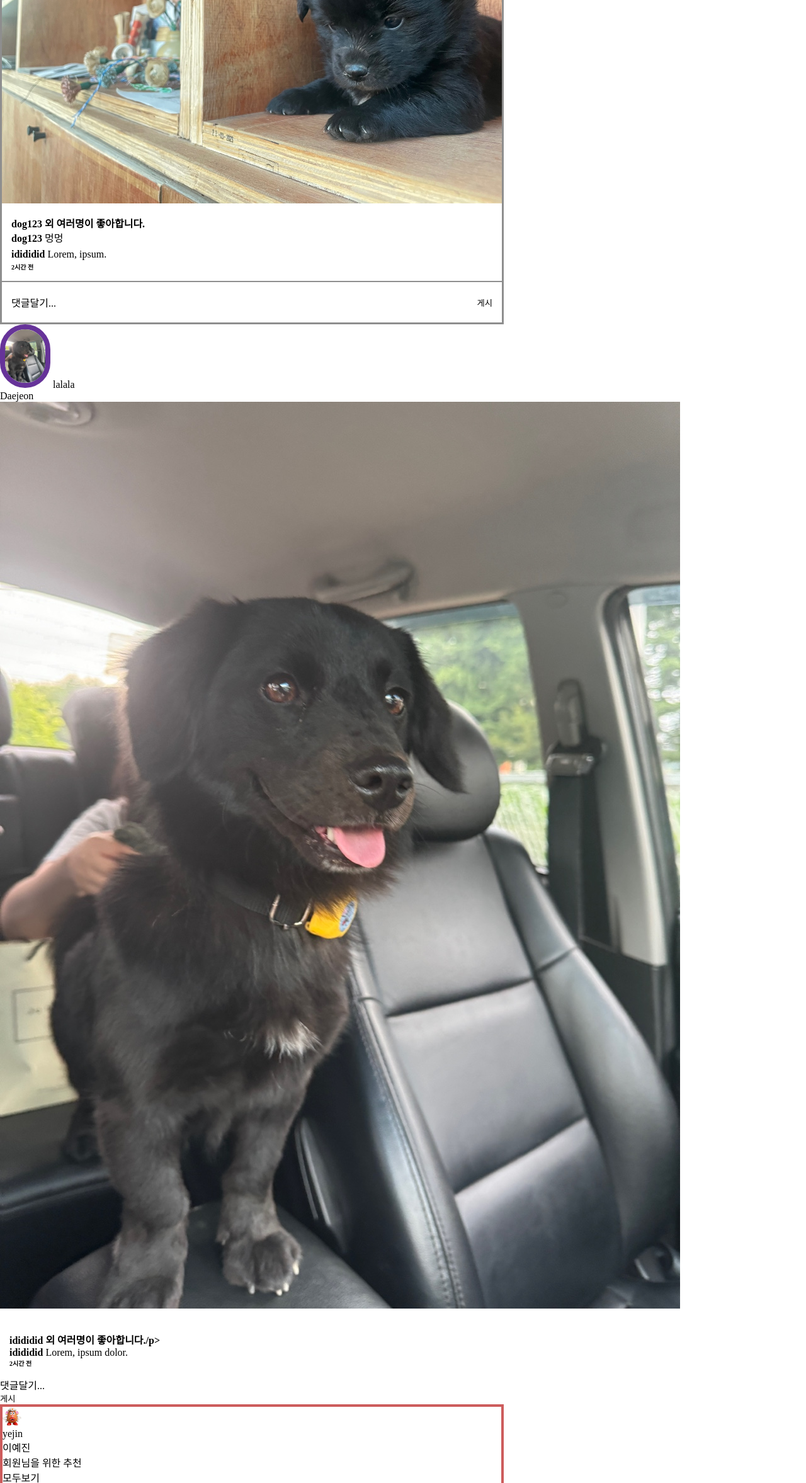
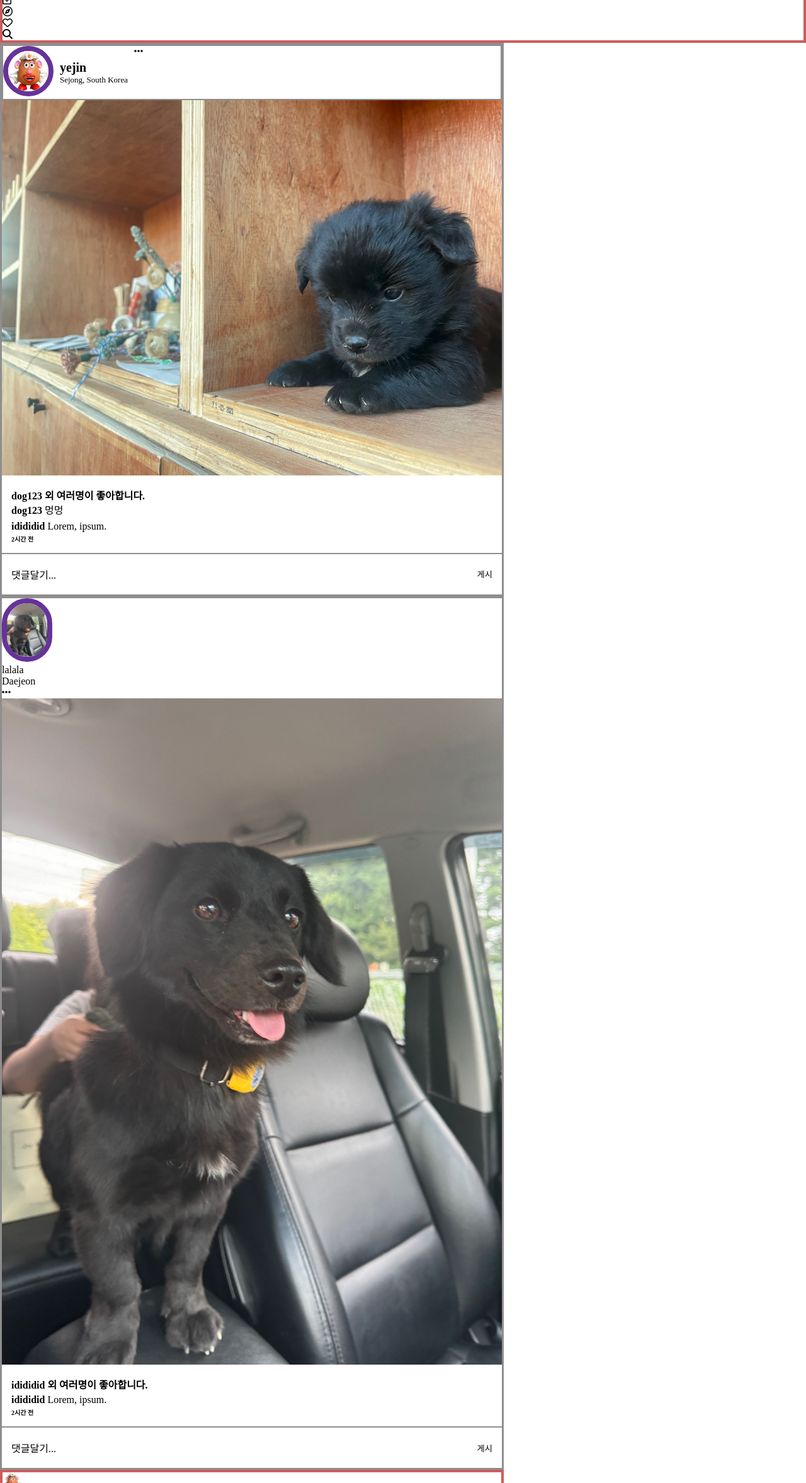
Before and after one commit to yenxill/insta_clone, a plain HTML site: page insta_clone/insta_실습예제(240611)/main(240614)/index.html in a window 1280 px wide. Shown: the part 445-2800 px from the top of the page at 63% size. Drawn offline with Linux system fonts and the light colour scheme.

Commit message:
미완성

```diff
--- a/insta_clone/insta_실습예제(240611)/main(240614)/index.html
+++ b/insta_clone/insta_실습예제(240611)/main(240614)/index.html
@@ -4,6 +4,9 @@
   <meta charset="UTF-8">
   <meta name="viewport" content="width=device-width, initial-scale=1.0">
   <title>Instagram main(240614)실습예제</title>
+  <!-- Font Awesome -->
+  <script src="https://kit.fontawesome.com/290ce089ec.js" crossorigin="anonymous"></script>
+
   <!-- Favicon -->
   <link rel="apple-touch-icon" sizes="180x180" href="../assets/favicon/apple-touch-icon.png">
   <link rel="icon" type="image/png" sizes="32x32" href="../assets/favicon/favicon-32x32.png">
@@ -13,13 +16,18 @@
 </head>
 <body>
   <div class="wrapper">
-    <div class="header">
+    <header>
       <a href="">
         <img src="../assets/images/logo-light.png" alt="">
       </a>
 
-      <a href=""><img src="./images/icons2.png" alt=""></a>
-    </div>
+      <ul>
+        <li><i class="fa-regular fa-square-plus"></i></li>
+        <li><i class="fa-regular fa-compass"></i></li>
+        <li><i class="fa-regular fa-heart"></i></li>
+        <li><i class="fa-solid fa-magnifying-glass"></i></li>
+      </ul>
+    </header>
 
     <main>
       <section class="post-list">
@@ -33,6 +41,8 @@
               <span>yejin</span>
               <p>Sejong, South Korea </p>
             </div>
+
+            <i class="fa-solid fa-ellipsis"></i>
           </div>
 
           <div class="img-dog">
@@ -40,11 +50,13 @@
           </div>
 
           <div class="comment">
-            <div class="post-icon">
-              <p></p>
+            <div class="icon-list">
+              <p class="post-icon"></p>
+              <p class="post-icon1"></p>
+              <p class="post-icon2"></p>
             </div>
 
-            <p>dog123 외 여러명이 좋아합니다.</p>
+            <p class="like-txt">dog123 외 여러명이 좋아합니다.</p>
 
             <div class="post-txt">
               <p>dog123 <span>멍멍</span></p>
@@ -63,30 +75,51 @@
       </section>
 
 
-      <section class="post2">
+      <section class="post-list">
+        <div class="post2">
           <div class="post-la">
+            <div>
               <img src="./images/멍1.jpeg">
+            </div>
+
+            <div class="la-txt">
               <span>lalala</span>
               <p>Daejeon</p>
             </div>
 
-        <div class="post-dog">
-          <img src="./images/멍1.jpeg" alt="post-img1">
+            <i class="fa-solid fa-ellipsis"></i>
+          </div>
+
+          <div class="img-dog">
+            <img src="./images/멍1.jpeg" alt="img-dog">
           </div>
 
           <div class="comment">
-          <img src="./images/icons2.png" alt="">
-          <p>idididid 외 여러명이 좋아합니다./p>
-          <p>idididid <span>Lorem, ipsum dolor.</span></p>
+            <div class="icon-list">
+              <p class="post-icon"></p>
+              <p class="post-icon1"></p>
+              <p class="post-icon2"></p>
+            </div>
+
+          <p class="like-txt">idididid 외 여러명이 좋아합니다.</p>
+
+          <div class="post-txt">
+            <p>idididid <span>Lorem, ipsum.</span></p>
+          </div>
 
             <p class="time">2시간 전</p>
           </div>
 
-
+          <footer>
             <p>댓글달기...</p>
             <button type="button">게시</button>
+          </footer>
 
+        </div>
         </section>
+
+
+
 
         <ul>
           <section class="user-sidebar">
@@ -131,6 +164,9 @@
         </section>
 
         </ul>
+        </div>
+
+
 
 
 
```
Lines whose indentation alone changed are shown as unchanged.
